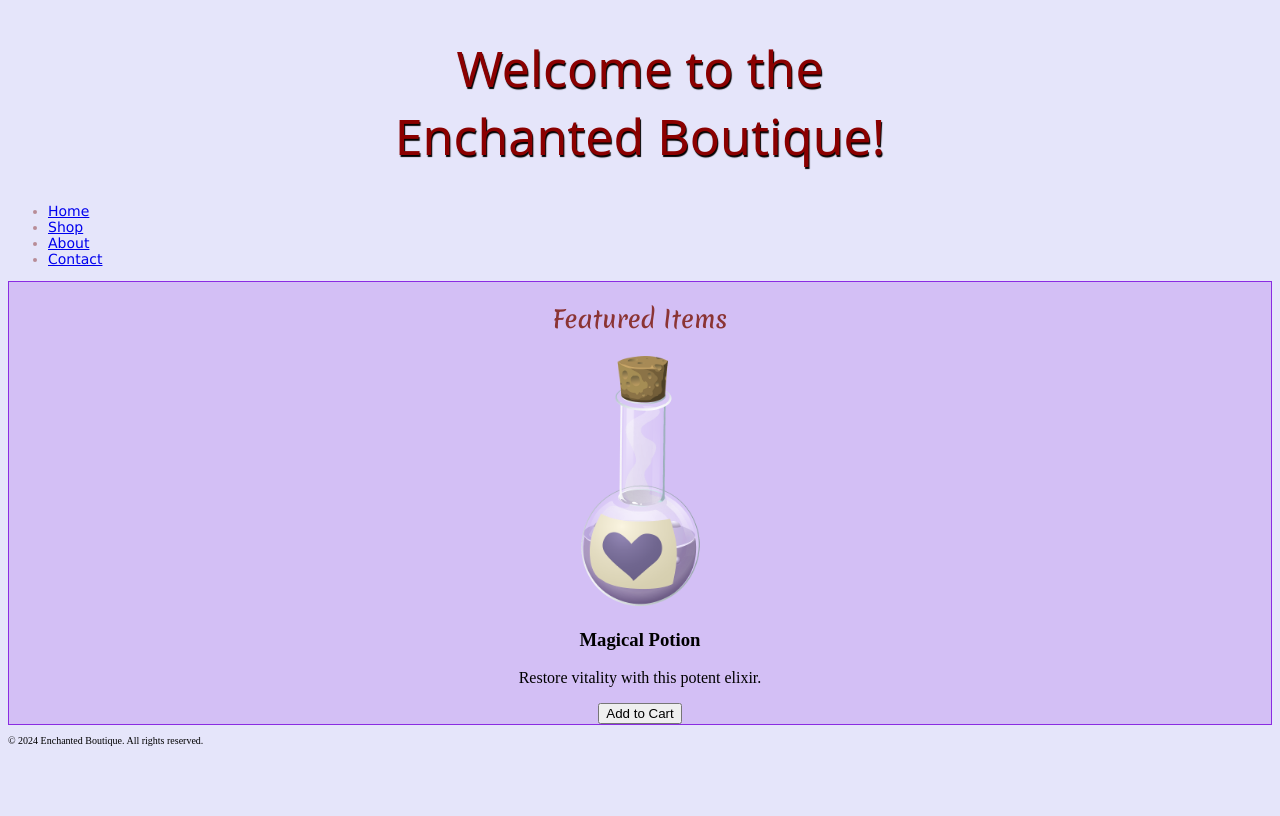
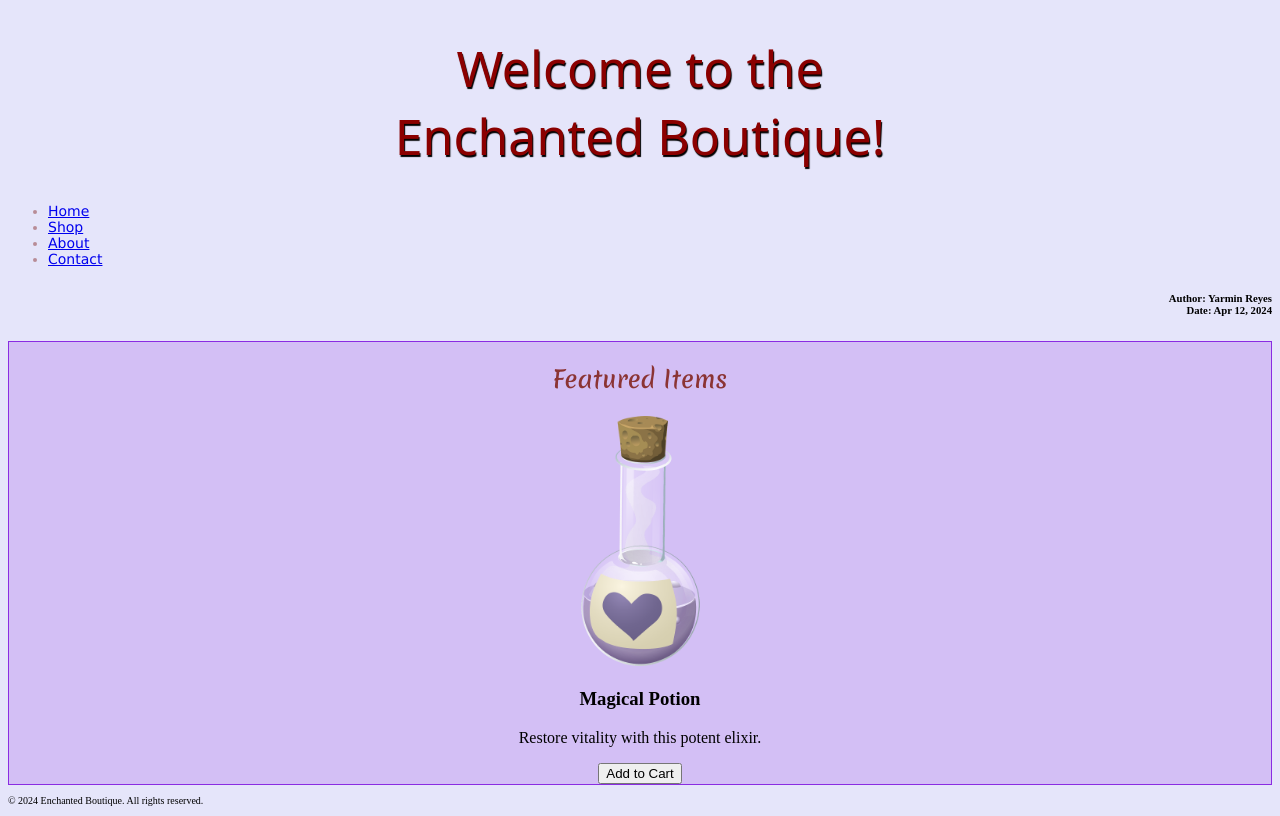
Before and after one commit to key2myboard/enchantedboutique, a plain HTML site: page index.html in a window 1280 px wide. Drawn offline with Linux system fonts and the light colour scheme; a web font is replaced by a local one.

Commit message:
added author and date

```diff
--- a/index.html
+++ b/index.html
@@ -23,6 +23,7 @@
                 <li><a href="#">Contact</a></li>
             </ul>
         </nav>
+        <h6>Author: Yarmin Reyes<br>Date: Apr 12, 2024</h6>
     </header>
     <main>
         <section class="featured-items">
--- a/style.css
+++ b/style.css
@@ -52,6 +52,10 @@ header > nav {
     letter-spacing: 2px;
 }
 
+header > h6 {
+    text-align:right;
+}
+
 /* Font Size */
 #jacquard-24-regular {
     font-size: 3.125rem;
```
